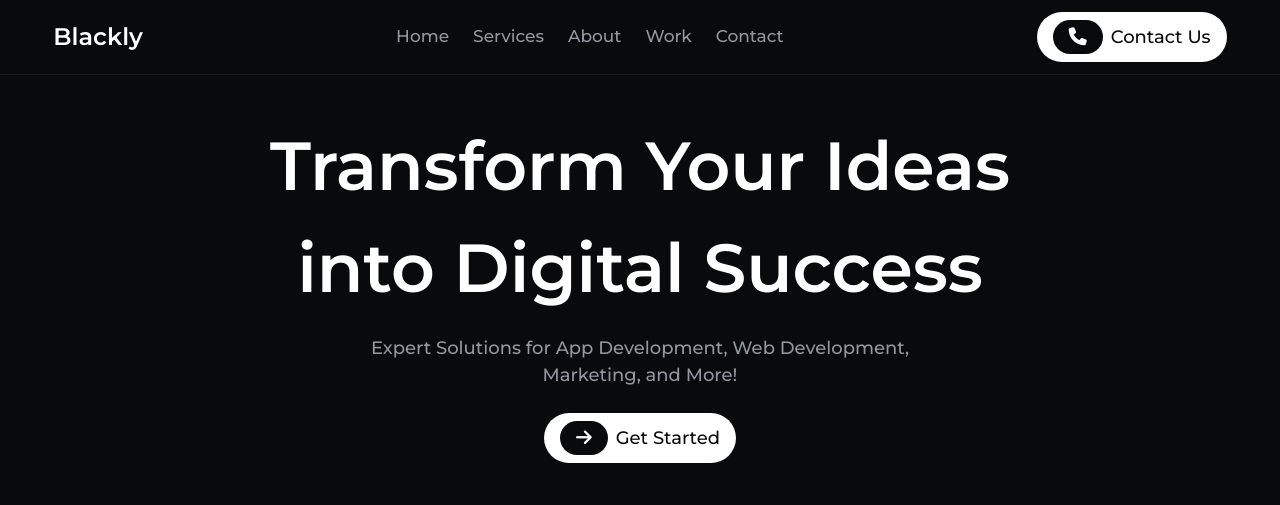
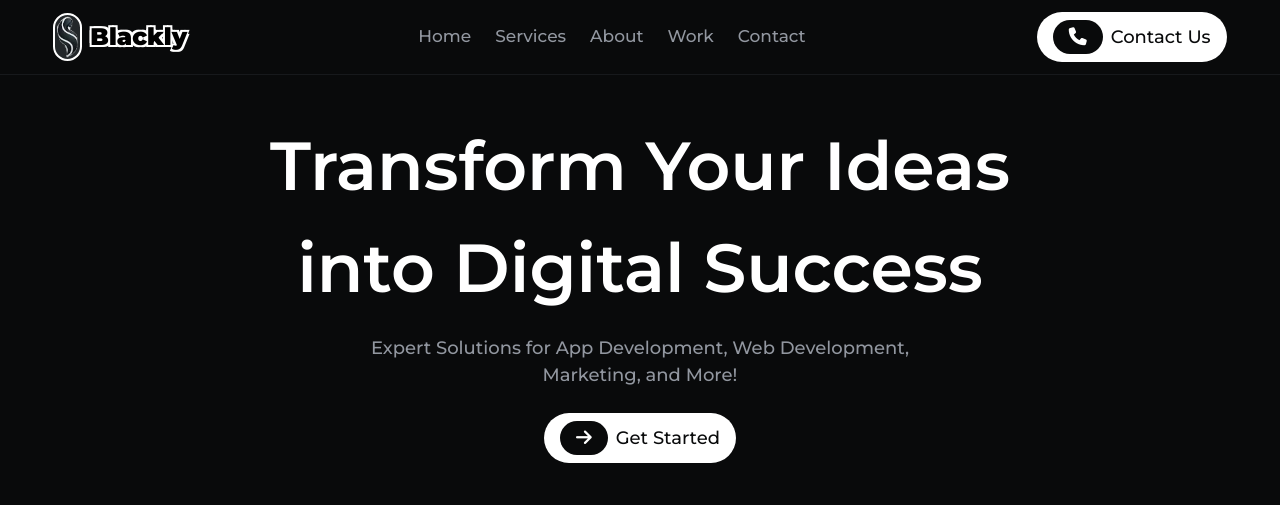
Before and after one commit to codex-zubair/blackly.web, a plain HTML site: page index.html in a window 1280 px wide. Shown: the top 505 px of the page. Drawn offline with nearby package versions, Linux system fonts and the light colour scheme.

Commit message:
redesigned the logo

```diff
--- a/index.html
+++ b/index.html
@@ -20,6 +20,14 @@
         body {
             font-family: Montserrat;
         }
+
+        .text-outline {
+            text-shadow:
+                -2px -2px 0 white,
+                2px -2px 0 white,
+                -2px 2px 0 white,
+                2px 2px 0 white;
+        }
     </style>
 
     <script src="https://cdn.tailwindcss.com"></script>
@@ -29,8 +37,12 @@
 <body class="max-w-[1440px] mx-auto">
     <nav class="h-[75px] border-b-[1px] border-[#17191C] flex items-center w-full bg-[#090A0B]">
         <div class="w-11/12 mx-auto flex items-center justify-between">
-            <div>
-                <h2 class="text-[24px] font-semibold text-white">Blackly</h2>
+            <div class="flex items-center gap-2">
+                <div class="bg-[#23272A] rounded-full border border-white border-2">
+                    <img src="./assets/logo.png" class="w-[25px]" alt="">
+                </div>
+                <h2 class="text-[24px] font-black text-black text-outline">Blackly</h2>
+
             </div>
             <ul class="flex items-center gap-6">
                 <li><a class="text-[17px] font-medium text-[#9297A0]" href="">Home</a></li>
@@ -122,7 +134,8 @@
                     <!-- Image Section -->
                     <div class="relative h-[70%]">
                         <img src="./assets/web-development.jpg" alt="Card Image" class="w-full h-full object-cover">
-                        <div class="absolute bottom-0 w-full h-[30%] bg-gradient-to-t from-[#23272A] to-transparent"></div>
+                        <div class="absolute bottom-0 w-full h-[30%] bg-gradient-to-t from-[#23272A] to-transparent">
+                        </div>
                     </div>
 
                     <!-- Title & Button Section -->
@@ -137,7 +150,8 @@
                     <!-- Image Section -->
                     <div class="relative h-[70%]">
                         <img src="./assets/app-development.jpg" alt="Card Image" class="w-full h-full object-cover">
-                        <div class="absolute bottom-0 w-full h-[30%] bg-gradient-to-t from-[#23272A] to-transparent"></div>
+                        <div class="absolute bottom-0 w-full h-[30%] bg-gradient-to-t from-[#23272A] to-transparent">
+                        </div>
                     </div>
 
                     <!-- Title & Button Section -->
@@ -152,7 +166,8 @@
                     <!-- Image Section -->
                     <div class="relative h-[70%]">
                         <img src="./assets/console.jpg" alt="Card Image" class="w-full h-full object-cover">
-                        <div class="absolute bottom-0 w-full h-[30%] bg-gradient-to-t from-[#23272A] to-transparent"></div>
+                        <div class="absolute bottom-0 w-full h-[30%] bg-gradient-to-t from-[#23272A] to-transparent">
+                        </div>
                     </div>
 
                     <!-- Title & Button Section -->
@@ -167,7 +182,8 @@
                     <!-- Image Section -->
                     <div class="relative h-[70%]">
                         <img src="./assets/app.jpg" alt="Card Image" class="w-full h-full object-cover">
-                        <div class="absolute bottom-0 w-full h-[30%] bg-gradient-to-t from-[#23272A] to-transparent"></div>
+                        <div class="absolute bottom-0 w-full h-[30%] bg-gradient-to-t from-[#23272A] to-transparent">
+                        </div>
                     </div>
 
                     <!-- Title & Button Section -->
@@ -182,7 +198,8 @@
                     <!-- Image Section -->
                     <div class="relative h-[70%]">
                         <img src="./assets/adds.jpg" alt="Card Image" class="w-full h-full object-cover">
-                        <div class="absolute bottom-0 w-full h-[30%] bg-gradient-to-t from-[#23272A] to-transparent"></div>
+                        <div class="absolute bottom-0 w-full h-[30%] bg-gradient-to-t from-[#23272A] to-transparent">
+                        </div>
                     </div>
 
                     <!-- Title & Button Section -->
@@ -197,7 +214,8 @@
                     <!-- Image Section -->
                     <div class="relative h-[70%]">
                         <img src="./assets/leads-selling.jpg" alt="Card Image" class="w-full h-full object-cover">
-                        <div class="absolute bottom-0 w-full h-[30%] bg-gradient-to-t from-[#23272A] to-transparent"></div>
+                        <div class="absolute bottom-0 w-full h-[30%] bg-gradient-to-t from-[#23272A] to-transparent">
+                        </div>
                     </div>
 
                     <!-- Title & Button Section -->
@@ -212,7 +230,8 @@
                     <!-- Image Section -->
                     <div class="relative h-[70%]">
                         <img src="./assets/12.avif" alt="Card Image" class="w-full h-full object-cover">
-                        <div class="absolute bottom-0 w-full h-[30%] bg-gradient-to-t from-[#23272A] to-transparent"></div>
+                        <div class="absolute bottom-0 w-full h-[30%] bg-gradient-to-t from-[#23272A] to-transparent">
+                        </div>
                     </div>
 
                     <!-- Title & Button Section -->
@@ -227,7 +246,8 @@
                     <!-- Image Section -->
                     <div class="relative h-[70%]">
                         <img src="./assets/20.jpg" alt="Card Image" class="w-full h-full object-cover">
-                        <div class="absolute bottom-0 w-full h-[30%] bg-gradient-to-t from-[#23272A] to-transparent"></div>
+                        <div class="absolute bottom-0 w-full h-[30%] bg-gradient-to-t from-[#23272A] to-transparent">
+                        </div>
                     </div>
 
                     <!-- Title & Button Section -->
```
Also changed, not shown: assets/blackly.png (deleted), assets/logo.png (added).
